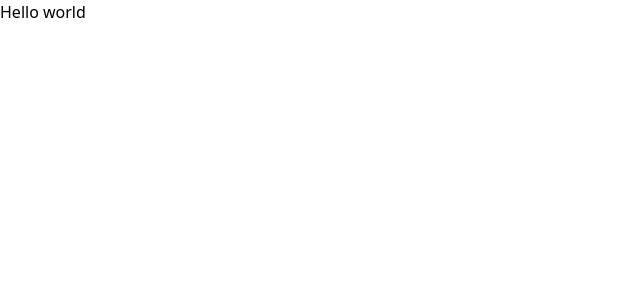
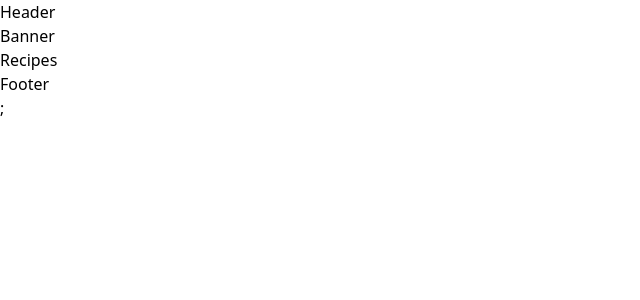
Before and after one commit to roushan-sheik/recipe-calories, a React (Vite) app: page / in a window 1280 px wide. Shown: the top 300 px of the page, without its empty margins (0-640 px from the left). Built offline with nearby package versions, Linux system fonts and the light colour scheme.

Commit message:
layout added

```diff
--- a/package.json
+++ b/package.json
@@ -11,7 +11,8 @@
   },
   "dependencies": {
     "react": "^18.2.0",
-    "react-dom": "^18.2.0"
+    "react-dom": "^18.2.0",
+    "react-icons": "^5.0.1"
   },
   "devDependencies": {
     "@types/react": "^18.2.64",
--- a/src/App.jsx
+++ b/src/App.jsx
@@ -1,10 +1,14 @@
 import React from "react";
+import Banner from "./components/banner/Banner";
+import Layout from "./components/layout/Layout";
+import Recipes from "./components/recipes/Recipes";
 
 const App = () => {
   return (
-    <div>
-      <h2>Hello world</h2>
-    </div>
+    <Layout>
+      <Banner />
+      <Recipes />
+    </Layout>
   );
 };
 
--- /dev/null
+++ b/src/components/banner/Banner.jsx
@@ -0,0 +1,7 @@
+import React from "react";
+
+const Banner = () => {
+  return <div>Banner</div>;
+};
+
+export default Banner;
--- /dev/null
+++ b/src/components/footer/Footer.jsx
@@ -0,0 +1,9 @@
+import React from 'react'
+
+const Footer = () => {
+  return (
+    <div>Footer</div>
+  )
+}
+
+export default Footer
--- /dev/null
+++ b/src/components/header/Header.jsx
@@ -0,0 +1,7 @@
+import React from "react";
+
+const Header = () => {
+  return <div>Header</div>;
+};
+
+export default Header;
--- /dev/null
+++ b/src/components/layout/Layout.jsx
@@ -0,0 +1,18 @@
+import React from "react";
+import Footer from "../footer/Footer";
+import Header from "../header/Header";
+
+const Layout = ({ children }) => {
+  return (
+    <div>
+      {/* Header section  */}
+      <Header />
+      {/* Main content section  */}
+      <main> {children}</main>
+      {/* Footer section  */}
+      <Footer />;
+    </div>
+  );
+};
+
+export default Layout;
--- /dev/null
+++ b/src/components/recipes/Recipes.jsx
@@ -0,0 +1,7 @@
+import React from "react";
+
+const Recipes = () => {
+  return <div>Recipes</div>;
+};
+
+export default Recipes;
```
Also changed, not shown: 1 other file (tests, documents, lock files or other folders).
